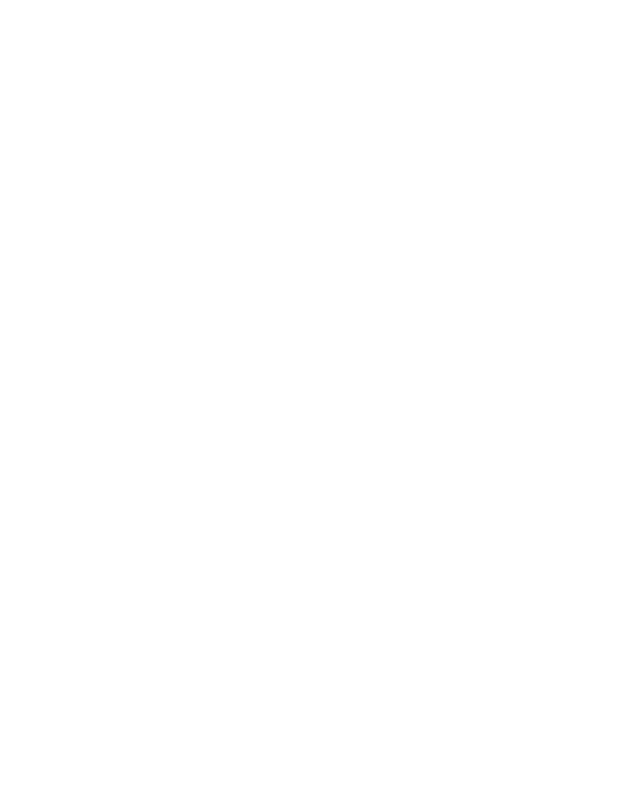
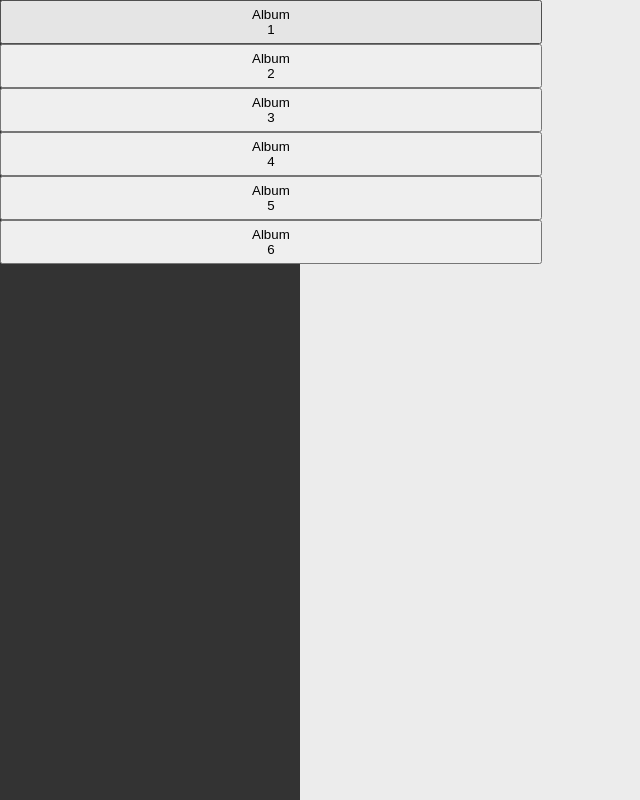
Before and after one commit to Gadget89/assignments, a website: page 4.1-photos-structure/albumName.html in a window 1280 px wide. Shown: the top 800 px of the page, without its empty margins (0-640 px from the left). Drawn offline with Linux system fonts and the light colour scheme.

Commit message:
Began on album specific page with sidebar element

```diff
--- a/4.1-photos-structure/albumName.html
+++ b/4.1-photos-structure/albumName.html
@@ -0,0 +1,20 @@
+<!DOCTYPE html>
+<html>
+  <head>
+    <meta charset="utf-8">
+    <title>Album Name</title>
+    <link
+      rel="stylesheet"
+      href="styles/main.css">
+  </head>
+  <body class="body">
+    <section class="asideSection">
+      <button class="navButton" type="button" name="button">Album 1</button>
+      <button class="navButton" type="button" name="button">Album 2</button>
+      <button class="navButton" type="button" name="button">Album 3</button>
+      <button class="navButton" type="button" name="button">Album 4</button>
+      <button class="navButton" type="button" name="button">Album 5</button>
+      <button class="navButton" type="button" name="button">Album 6</button>
+    </section>
+  </body>
+</html>
--- a/4.1-photos-structure/styles/main.css
+++ b/4.1-photos-structure/styles/main.css
@@ -15,6 +15,12 @@
 .article {
   /*display: inline-block;*/
   margin-left: 50px;
+}
+.asideSection {
+  background-color: rgb(51,51,51);
+  margin: 0;
+  width: 300px;
+  height: 1500px;
 }
 .body {
   background-color: rgb(236,236,236);
@@ -36,6 +42,9 @@
   text-align: center;
   vertical-align: middle;
 }
+.navButton {
+  padding: 5px 250px;
+}
 .rows {
   display: flex;
   margin-left: auto;
```
